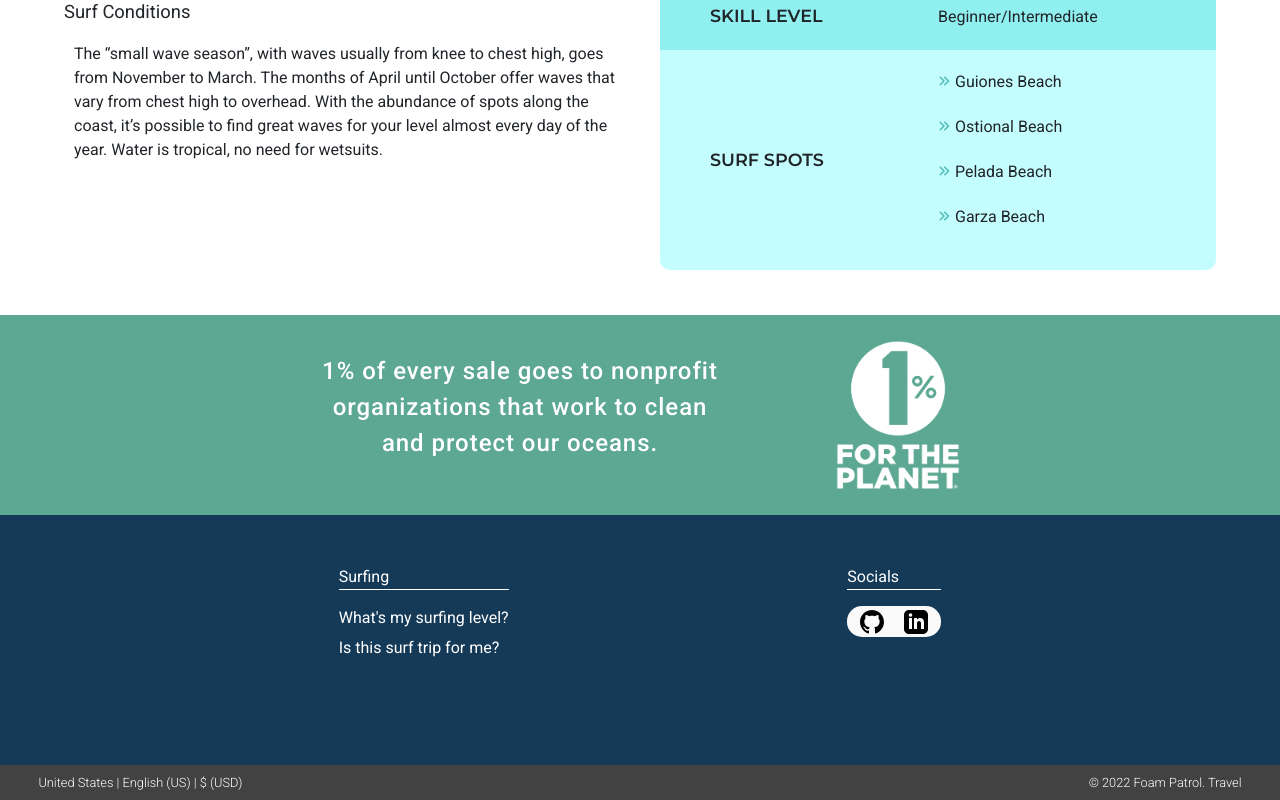
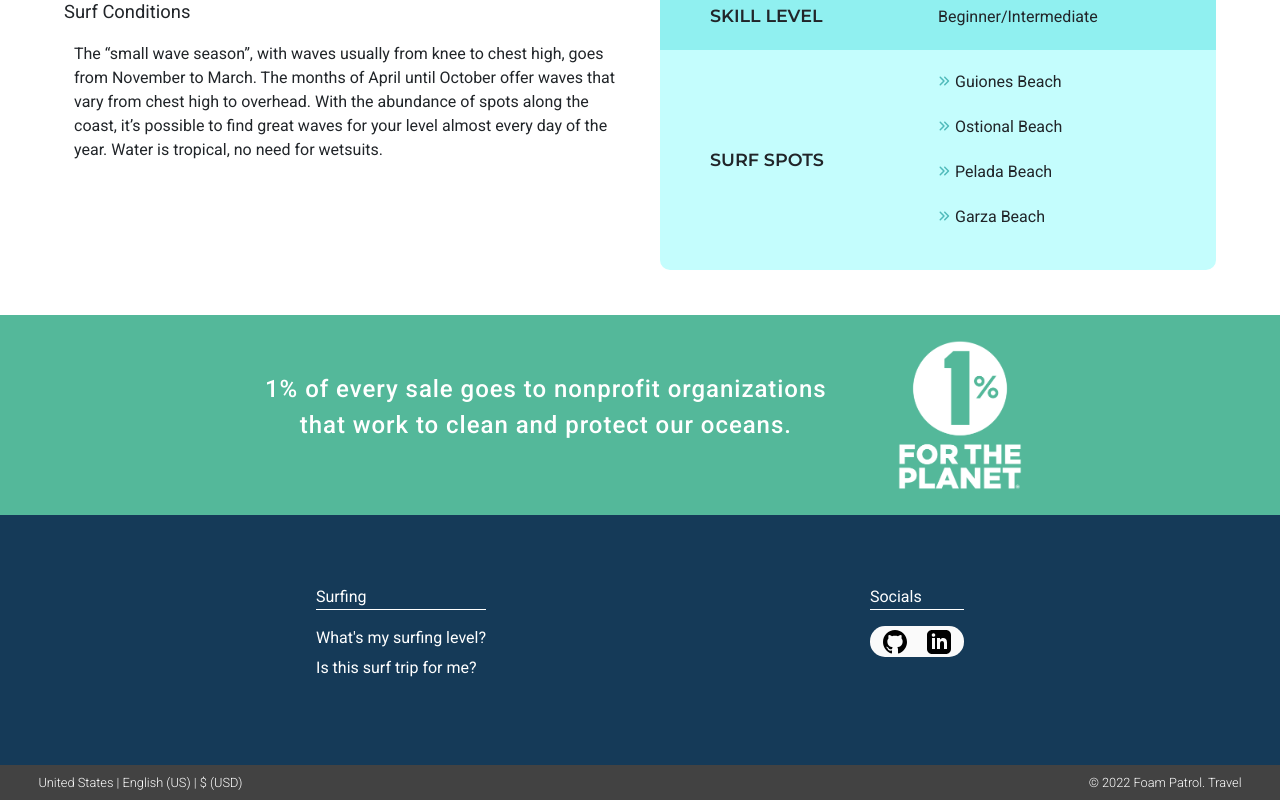
Before and after one commit to AaronoKwok/foam-patrol2, a React (Create React App) app: page /#/surfRetreats/costarica-retreat in a window 1280 px wide. Shown: the part 2513-3313 px from the top of the page. Built offline with nearby package versions, Linux system fonts and the light colour scheme.

Commit message:
screen media

```diff
--- a/public/index.css
+++ b/public/index.css
@@ -201,25 +201,22 @@ nav {
 .one-percent {
   display: flex;
   height: 200px;
-  background-color: rgb(93, 168, 146); /* rgb(233, 224, 148) */
-  justify-content: space-between;
+  background-color: rgb(84, 184, 154); /* rgb(233, 224, 148) */
+  justify-content: center;
   align-items: center;
 }
 
 .one-percent-desc {
-  margin-left: 25%;
   margin-right: 5%;
   color: white;
   font-size: 1.5em;
-  width: 400px;
+  width: 45%;
   font-weight: 500;
   letter-spacing: 0.04em;
   text-align: center;
 }
 
-.one-percent-link {
-  margin-right: 25%;
-}
+
 
 .one-percent-img {
   height: 150px;
@@ -228,10 +225,14 @@ nav {
 .footer-mid {
   color: white;
   display: flex;
-  justify-content: space-evenly;
-  padding-top: 50px;
+  justify-content: center;
   height: 250px;
+  padding-top: 70px;
   background-color: rgb(21, 58, 88);
+}
+
+.footer-internal-links {
+  margin-right: 30%;
 }
 
 .footer-surf {
@@ -771,16 +772,16 @@ nav {
 }
 
 .primary-dot {
-  height: 8px;
-  width: 8px;
+  height: 7px;
+  min-width: 7px;
   border-radius: 10px;
   background-color: rgb(16, 35, 139);
   margin-right: 3px;
 }
 
 .secondary-dot {
-  height: 8px;
-  width: 8px;
+  height: 7px;
+  min-width: 7px;
   border-radius: 10px;
   background-color: rgb(235, 138, 48);
   margin-right: 3px;
@@ -832,7 +833,6 @@ nav {
   margin-bottom: 3px;
 }
 
-
 /* forcast Data */
 
 .forecast-row {
@@ -842,32 +842,10 @@ nav {
   width: 100%;
 }
 
-/* .forecast-data-box {
-  position: absolute;
-  top: 20px;
-  left: 20px;
-  background-color: white;
-  margin-right: 30px;
-  min-width: 150px;
-} */
-
-
-
-
-
-
-
-
-
-
-
-
-
-
-
 /* Ideal Conditions */
 
 .surfConditions {
+  width: 100%;
   display: flex;
   justify-content: space-between;
   align-items: center;
@@ -880,6 +858,10 @@ nav {
   padding: 10px;
 }
 
+.conditions {
+  display: flex;
+}
+
 .sc-Title {
   width: 240px;
   color: rgb(68, 68, 68);
@@ -949,7 +931,6 @@ nav {
 }
 
 .guideContainer {
-  background-color: white;
   padding-left: 5px;
   height: 210px;
 }
@@ -1064,22 +1045,12 @@ nav {
 
 .guideDes {
   font-size: 0.85em;
-  width: 250px;
+  width: 80%;
   letter-spacing: .042em;
   color:rgb(110, 110, 110)
 }
 
-.abilitySpot {
-  height: 100%;
-}
-
-.localShoulder  {
-  height: 100%;
-}
-
-.crowdWater {
-  height: 100%;
-}
+
 
 .guideHr {
   margin: 0px;
@@ -2094,6 +2065,16 @@ nav {
   .course {
     margin-bottom: 24px;
   }
+
+  .first-data-row {
+    display: grid;
+    grid-template-columns: repeat(4, 1fr);
+  }
+
+  .data-box {
+    width: 85%;
+    margin-bottom: 20px;
+  }
 }
 
 @media screen and (max-width: 1050px) {
@@ -2118,6 +2099,18 @@ nav {
   .level-section {
     width: 60%;
     margin-left: 20.5%;
-
-  }
-}
+  }
+
+  .conditions {
+    display: grid;
+    grid-template-columns: repeat(2, auto);
+  }
+
+  .icon-container {
+    width: auto;
+  }
+
+  .guide {
+    grid-template-columns: repeat(2, auto);
+  }
+}
--- a/src/components/Footer.js
+++ b/src/components/Footer.js
@@ -10,10 +10,10 @@ function Footer() {
         <div>
             <section className="one-percent">
                 <p className="one-percent-desc">1% of every sale goes to nonprofit organizations that work to clean and protect our oceans.</p>
-                <a className="one-percent-link" target="_blank" rel="noreferrer" href="https://onepercentfortheplanet.org/"><img className="one-percent-img" src={onePercent} alt="" /></a>
+                <a target="_blank" rel="noreferrer" href="https://onepercentfortheplanet.org/"><img className="one-percent-img" src={onePercent} alt="" /></a>
             </section>
             <section className="footer-mid">
-                <div>
+                <div className="footer-internal-links">
                     <p className="footer-surf">Surfing</p>
                     <Link className="footer-surf-questions" to="/about/is-this-trip-for-me"><p>What's my surfing level?</p></Link>
                     <Link className="footer-surf-questions" to="/about/surfing-level"><p className="footer-second">Is this surf trip for me?</p></Link>
--- a/src/testing.js
+++ b/src/testing.js
@@ -324,7 +324,7 @@ function findSky(clouds, rain, visible, light, dark) {
 console.log(findSky(cloudCover, precipitation, visibility, firstLight, lastLight))
  */
 
-console.log(Date.now())
+/* console.log(Date.now())
 console.log(Date.parse(new Date().toLocaleString("en-US", {timeZone: "HST"})))
 console.log(new Date("2022-09-29T16:00:59+00:00").getTime())
 console.log((new Date("2022-09-30T04:44:37+00:00").toLocaleString("en-US", {timeZone: "HST"})))
@@ -639,4 +639,4 @@ function correctAst(forecast) {
     }
     return "time exceeds forecast's limit"
 }
-console.log(correctAst(ast))
+console.log(correctAst(ast)) */
```
Also changed, not shown: src/pages/SurfForecasts.js (+26 -26 lines).
